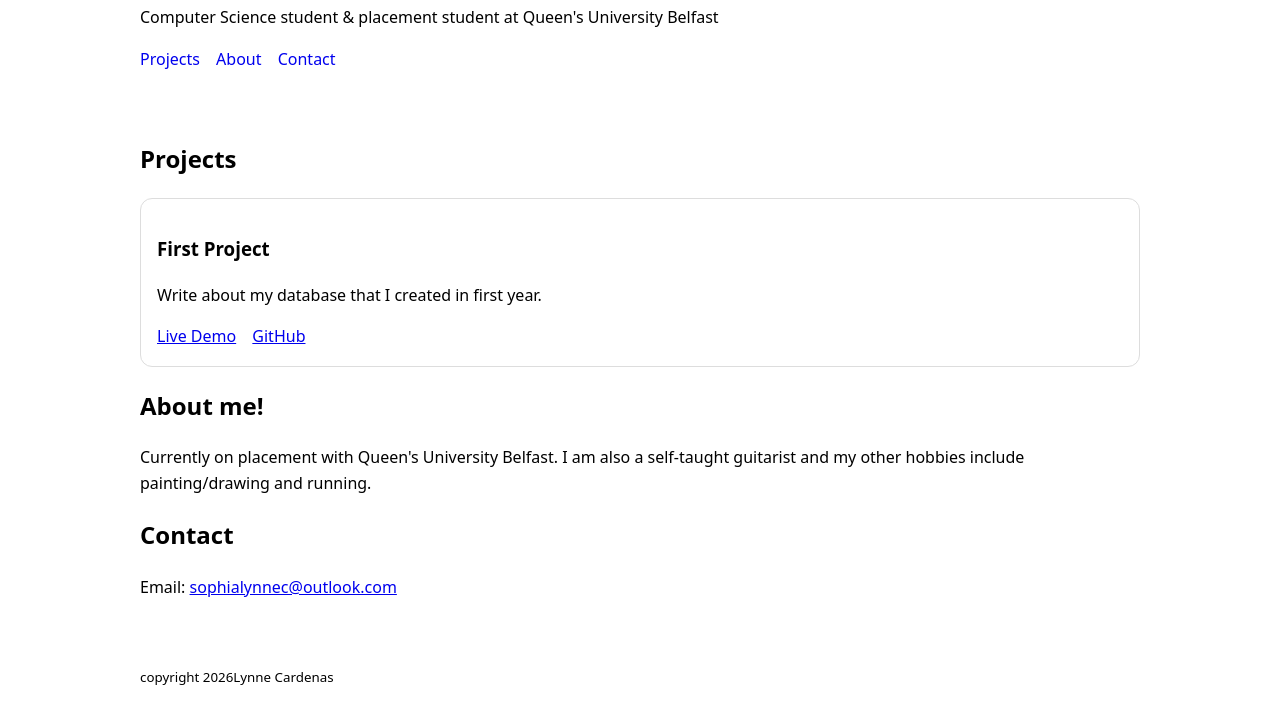
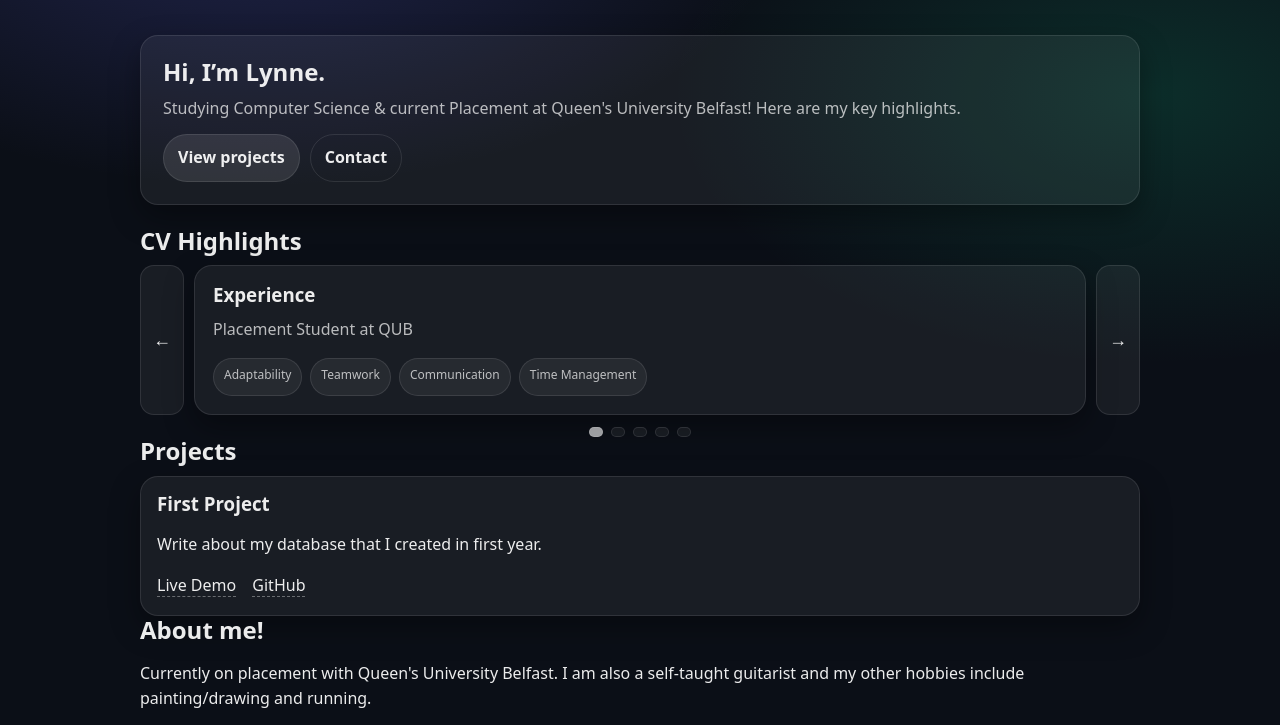
Before and after one commit to slynnec/myportfolio, a plain HTML site: page index.html in a window 1280 px wide. Shown: the part 113-838 px from the top of the page. Drawn offline with Linux system fonts and the light colour scheme.

Commit message:
Better Layout

```diff
--- a/index.html
+++ b/index.html
@@ -18,6 +18,39 @@
         </header>
 
         <main class="container">
+
+            <section class="hero">
+  <div>
+    <h1>Hi, I’m Lynne.</h1>
+    <p class="muted">
+      Studying Computer Science & current Placement at Queen's University Belfast!
+      Here are my key highlights.
+    </p>
+    <div class="cta">
+      <a class="btn" href="#projects">View projects</a>
+      <a class="btn btn-ghost" href="#contact">Contact</a>
+    </div>
+  </div>
+</section>
+
+<section class="carousel" aria-label="CV highlights carousel">
+  <div class="carousel-head">
+    <h2>CV Highlights</h2>
+  </div>
+
+  <div class="carousel-shell">
+    <button class="nav-btn" id="prev" aria-label="Previous highlight">←</button>
+
+    <article class="highlight-card" id="card" role="group" aria-live="polite">
+      <!-- Filled by JS -->
+    </article>
+
+    <button class="nav-btn" id="next" aria-label="Next highlight">→</button>
+  </div>
+
+  <div class="dots" id="dots" aria-label="Carousel pagination"></div>
+</section>
+
             <section id="projects">
                 <h2>Projects</h2>
                 <div class="grid">
--- a/script.js
+++ b/script.js
@@ -1 +1,82 @@
 document.getElementById("year").textContent = new Date().getFullYear();
+
+const highlights = [
+  {
+    title: "Experience",
+    body: "Placement Student at QUB",
+    pills: ["Adaptability", "Teamwork", "Communication", "Time Management"]
+  },
+  {
+    title: "Projects",
+    body: "Building web and software projects that show clean UI, practical features, and solid fundamentals.",
+    pills: ["HTML", "CSS", "JavaScript", "GitHub Pages"]
+  },
+  {
+    title: "Education",
+    body: "BSc Computer Science — focused on strengthening foundations and building a portfolio with real-world projects and experience.",
+    pills: ["Computer Science", "Data & AI interest", "Software engineering"]
+  },
+  {
+    title: "Strengths",
+    body: "I like working as part of a team and collaboration. I am always happy to help with what I can.",
+    pills: ["Reliable", "Detail-oriented", "Fast learner"]
+  },
+  {
+    title: "Links",
+    body: "GitHub, LinkedIn, and a downloadable CV can live here (we’ll wire these up next).",
+    pills: ["GitHub", "LinkedIn", "CV PDF"]
+  }
+];
+
+let index = 0;
+
+const card = document.getElementById("card");
+const dotsWrap = document.getElementById("dots");
+const prev = document.getElementById("prev");
+const next = document.getElementById("next");
+
+function renderDots() {
+  dotsWrap.innerHTML = "";
+  highlights.forEach((_, i) => {
+    const d = document.createElement("button");
+    d.className = "dot" + (i === index ? " active" : "");
+    d.setAttribute("aria-label", `Go to slide ${i + 1}`);
+    d.addEventListener("click", () => {
+      index = i;
+      render();
+    });
+    dotsWrap.appendChild(d);
+  });
+}
+
+function render() {
+  const h = highlights[index];
+  card.innerHTML = `
+    <div>
+      <h3>${h.title}</h3>
+      <p class="muted">${h.body}</p>
+    </div>
+    <div class="pill-row">
+      ${h.pills.map(p => `<span class="pill">${p}</span>`).join("")}
+    </div>
+  `;
+  renderDots();
+}
+
+prev.addEventListener("click", () => {
+  index = (index - 1 + highlights.length) % highlights.length;
+  render();
+});
+
+next.addEventListener("click", () => {
+  index = (index + 1) % highlights.length;
+  render();
+});
+
+// Keyboard support
+window.addEventListener("keydown", (e) => {
+  if (e.key === "ArrowLeft") prev.click();
+  if (e.key === "ArrowRight") next.click();
+});
+
+render();
--- a/styles.css
+++ b/styles.css
@@ -1,12 +1,144 @@
-* { box-sizing: border-box; }
+:root{
+  --bg: #0b0f17;
+  --panel: rgba(255,255,255,0.06);
+  --border: rgba(255,255,255,0.10);
+  --text: rgba(255,255,255,0.92);
+  --muted: rgba(255,255,255,0.70);
+  --shadow: 0 12px 30px rgba(0,0,0,0.35);
+  --radius: 18px;
+}
 
-body {
-    margin: 0;
-    font-family: system-ui, -apple-system, Segoe UI, Roboto, Arial, sans-serif;
-    line-height: 1.6;
+*{ box-sizing:border-box; }
+html{ scroll-behavior:smooth; }
+
+body{
+  margin:0;
+  font-family: system-ui, -apple-system, Segoe UI, Roboto, Arial, sans-serif;
+  background: radial-gradient(900px 500px at 20% 0%, rgba(99,102,241,0.25), transparent 60%),
+              radial-gradient(800px 450px at 90% 20%, rgba(16,185,129,0.18), transparent 60%),
+              var(--bg);
+  color: var(--text);
+  line-height:1.6;
 }
-.container {width: min(1000px, 92%); margin: 0 auto; padding: 24px 0;}
-nav a {margin-right: 12px; text-decoration: none;}
-.grid {display: grid; gap: 16px; grid-template-columns: repeat(auto-fit, minmax(240px, 1fr));}
-.card {border: 1px solid #ddd; border-radius: 12px; padding: 16px;}
-.card a {margin-right: 12px;}
+
+.container{ width:min(1000px, 92%); margin:0 auto; padding:28px 0; }
+
+header.container{
+  display:flex; justify-content:space-between; align-items:center; gap:16px;
+  padding-top:24px;
+}
+
+nav a{
+  color: var(--muted);
+  text-decoration:none;
+  margin-left:14px;
+}
+nav a:hover{ color: var(--text); }
+
+h1,h2,h3{ line-height:1.2; margin:0 0 10px; }
+.muted{ color: var(--muted); margin:0; }
+
+.hero{
+  display:grid;
+  gap:16px;
+  padding:22px;
+  border:1px solid var(--border);
+  background: var(--panel);
+  border-radius: var(--radius);
+  box-shadow: var(--shadow);
+  margin-top:10px;
+}
+
+.cta{ display:flex; gap:10px; margin-top:12px; flex-wrap:wrap; }
+
+.btn{
+  display:inline-flex; align-items:center; justify-content:center;
+  padding:10px 14px;
+  border-radius: 999px;
+  border:1px solid var(--border);
+  background: rgba(255,255,255,0.10);
+  color: var(--text);
+  text-decoration:none;
+  font-weight:600;
+}
+.btn:hover{ background: rgba(255,255,255,0.14); }
+.btn-ghost{ background: transparent; }
+
+.grid{
+  display:grid;
+  gap:16px;
+  grid-template-columns: repeat(auto-fit, minmax(240px, 1fr));
+}
+
+.card{
+  border:1px solid var(--border);
+  background: var(--panel);
+  border-radius: var(--radius);
+  padding:16px;
+  box-shadow: var(--shadow);
+}
+
+.card a{
+  color: var(--text);
+  text-decoration:none;
+  margin-right:12px;
+  border-bottom:1px dashed rgba(255,255,255,0.35);
+}
+.card a:hover{ border-bottom-color: rgba(255,255,255,0.9); }
+
+/* Carousel */
+.carousel{ margin-top:22px; }
+.carousel-head{ margin-bottom:10px; }
+
+.carousel-shell{
+  display:grid;
+  grid-template-columns: 44px 1fr 44px;
+  align-items:stretch;
+  gap:10px;
+}
+
+.nav-btn{
+  border:1px solid var(--border);
+  background: rgba(255,255,255,0.06);
+  color: var(--text);
+  border-radius: 14px;
+  cursor:pointer;
+  font-size:18px;
+}
+.nav-btn:hover{ background: rgba(255,255,255,0.10); }
+
+.highlight-card{
+  border:1px solid var(--border);
+  background: var(--panel);
+  border-radius: var(--radius);
+  padding:18px;
+  box-shadow: var(--shadow);
+  min-height: 150px;
+  display:grid;
+  gap:10px;
+}
+
+.pill-row{ display:flex; flex-wrap:wrap; gap:8px; }
+.pill{
+  font-size: 12px;
+  padding:6px 10px;
+  border-radius: 999px;
+  border:1px solid var(--border);
+  background: rgba(255,255,255,0.06);
+  color: var(--muted);
+}
+
+.dots{
+  display:flex;
+  gap:8px;
+  justify-content:center;
+  margin-top:12px;
+}
+.dot{
+  width:10px; height:10px;
+  border-radius:999px;
+  border:1px solid var(--border);
+  background: rgba(255,255,255,0.06);
+  cursor:pointer;
+}
+.dot.active{ background: rgba(255,255,255,0.60); }
```
